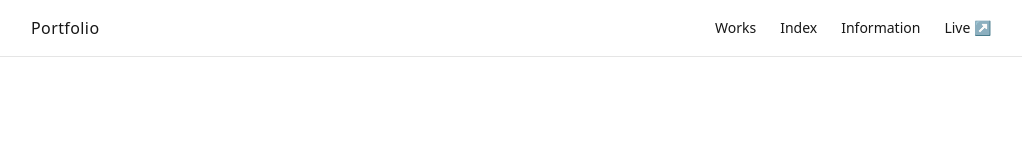
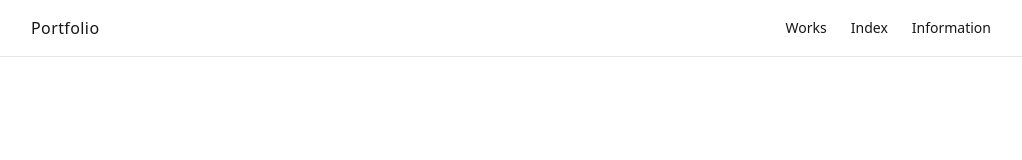
Before and after one commit to willllllie/photography-portfolio, a website: page public/index.html in a window 1280 px wide. Shown: the whole page, without its empty margins (129-1151 px from the left). Drawn offline with nearby package versions, Linux system fonts and the light colour scheme; files that its build step writes are made by us from their sources.

Commit message:
new version

```diff
--- a/public/index.html
+++ b/public/index.html
@@ -14,7 +14,6 @@
           <li><a id="nav-works" href="#works" class="py-2 hover:opacity-70 focus:outline-none focus-visible:ring-2 focus-visible:ring-black/20">Works</a></li>
           <li><a id="nav-index" href="#index" class="py-2 hover:opacity-70 focus:outline-none focus-visible:ring-2 focus-visible:ring-black/20">Index</a></li>
           <li><a id="nav-information" href="#information" class="py-2 hover:opacity-70 focus:outline-none focus-visible:ring-2 focus-visible:ring-black/20">Information</a></li>
-          <li><a id="nav-live" href="https://willie-franklin-photograpy-portfolio.netlify.app/" target="_blank" rel="noopener noreferrer" class="py-2 hover:opacity-70 focus:outline-none focus-visible:ring-2 focus-visible:ring-black/20">Live ↗</a></li>
         </ul>
       </nav>
     </header>
```
